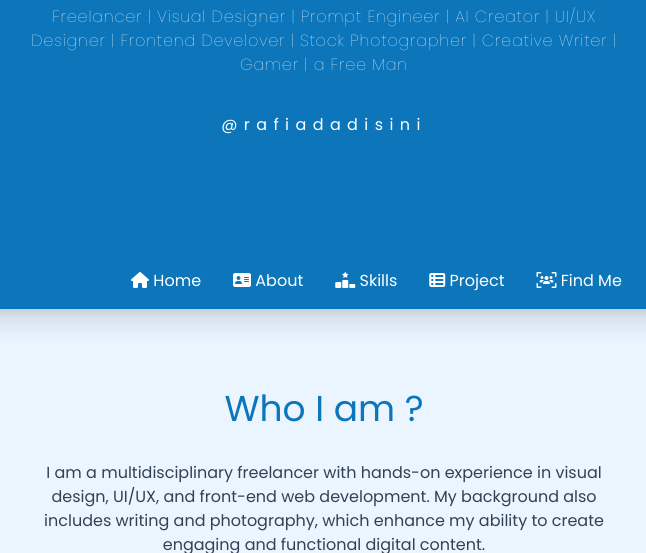
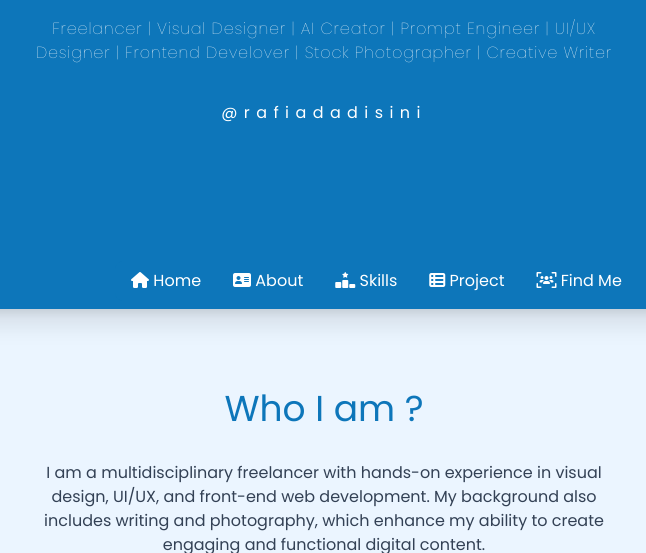
Before and after one commit to rafiadadisini/rafiadadisini.github.io, a website: page index.html in a window 1280 px wide. Shown: the part 547-1100 px from the top of the page, without its empty margins (316-962 px from the left). Drawn offline with nearby package versions, Linux system fonts and the light colour scheme.

Commit message:
minor update

```diff
--- a/index.html
+++ b/index.html
@@ -76,9 +76,8 @@
             <a href="#about"> RAFII HIDAYATULLAH NAZARI </a>
           </h1>
           <h6 class="m-auto p-5 font-thin tracking-wider">
-            Freelancer | Visual Designer | Prompt Engineer | AI Creator | UI/UX
+            Freelancer | Visual Designer  | AI Creator | Prompt Engineer | UI/UX
             Designer | Frontend Develover | Stock Photographer | Creative Writer
-            | Gamer | a Free Man
           </h6>
           <h4 class="mt-4 tracking-[0.4rem]">@rafiadadisini</h4>
         </div>
```
